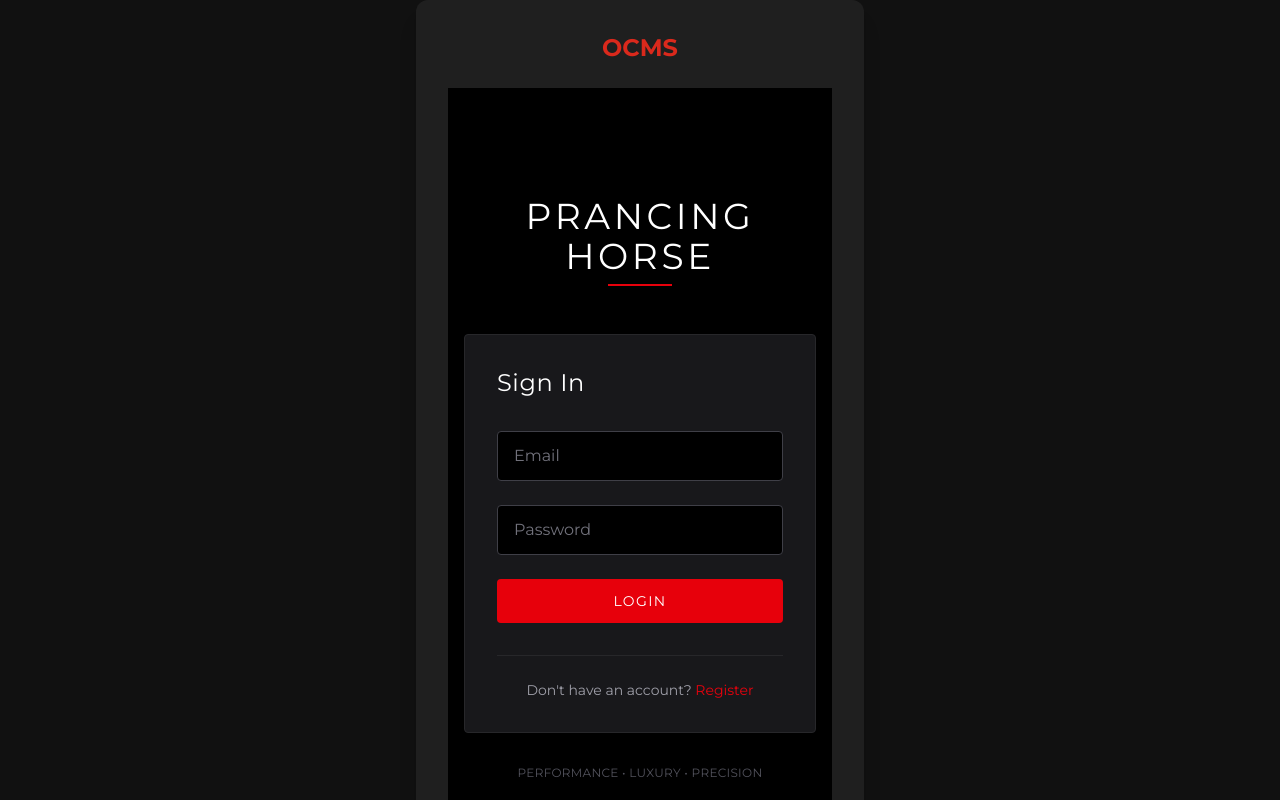
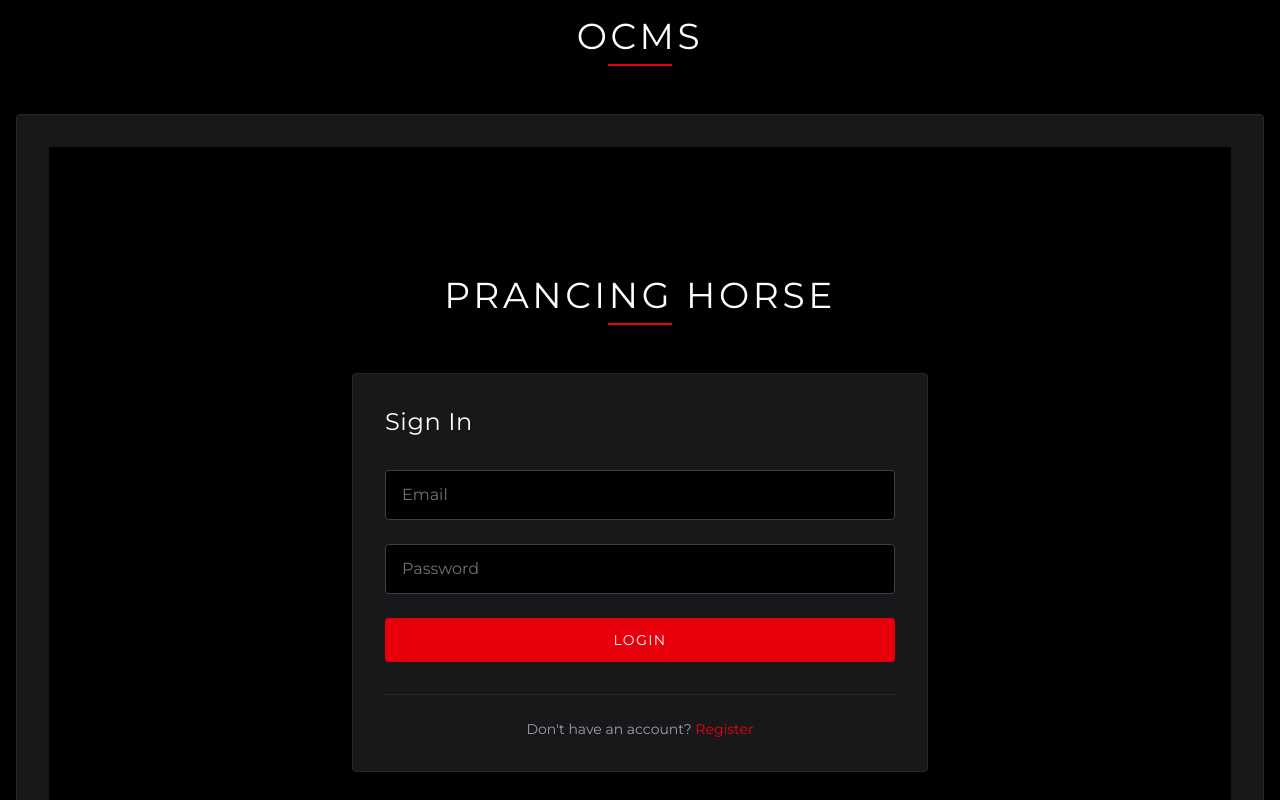
Before and after one commit to gilbertmunuotz/ocsms, a Next.js app in the folder client/: page /auth/login in a window 1280 px wide. Shown: the top 800 px of the page. Built offline with nearby package versions, Linux system fonts and the light colour scheme.

Commit message:
fix layout

```diff
--- a/client/app/auth/layout.tsx
+++ b/client/app/auth/layout.tsx
@@ -4,12 +4,25 @@ export default function AuthLayout({
   children: React.ReactNode;
 }) {
   return (
-    <div className="min-h-screen flex items-center justify-center bg-[#111111]">
-      <div className="w-full max-w-md bg-[#1F1F1F] p-8 rounded-xl shadow-xl">
-        <h1 className="text-2xl font-bold text-center mb-6 text-[#DA291C]">
-          OCMS
-        </h1>
-        {children}
+    <div className="min-h-screen bg-black flex items-center justify-center p-4">
+      <div className="w-full ">
+        {/* Logo/Brand Area */}
+        <div className="text-center mb-12">
+          <h1 className="text-4xl font-light text-white tracking-widest mb-2">
+            OCMS
+          </h1>
+          <div className="w-16 h-0.5 bg-red-600 mx-auto"></div>
+        </div>
+
+        {/* Form Card */}
+        <div className="bg-zinc-900 border border-zinc-800 p-8 rounded-sm">
+          {children}
+        </div>
+
+        {/* Footer */}
+        <p className="text-zinc-600 text-xs text-center mt-8 tracking-wide">
+          PERFORMANCE • LUXURY • PRECISION
+        </p>
       </div>
     </div>
   );
--- a/client/app/auth/login/page.tsx
+++ b/client/app/auth/login/page.tsx
@@ -28,7 +28,7 @@ export default function LoginPage() {
 
   return (
     <div className="min-h-screen bg-black flex items-center justify-center p-4">
-      <div className="w-full max-w-md">
+      <div className="w-full max-w-md md:max-w-lg lg:max-w-xl">
         {/* Logo/Brand Area */}
         <div className="text-center mb-12">
           <h1 className="text-4xl font-light text-white tracking-widest mb-2">
```
